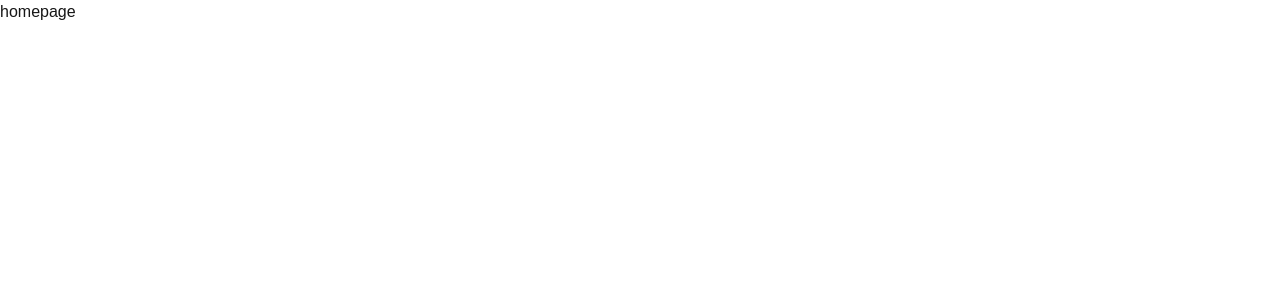
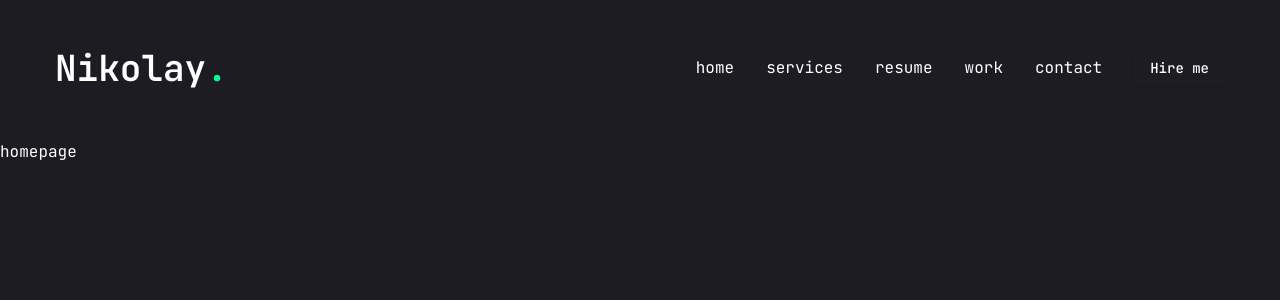
Before and after one commit to vo1d-null/portfolio, a Next.js app: page / in a window 1280 px wide. Shown: the top 300 px of the page. Built offline with nearby package versions, Linux system fonts and the light colour scheme.

Commit message:
basic nav added

```diff
--- a/app/globals.css
+++ b/app/globals.css
@@ -2,91 +2,8 @@
 @tailwind components;
 @tailwind utilities;
 
-:root {
-  --background: #ffffff;
-  --foreground: #171717;
-}
-
-@media (prefers-color-scheme: dark) {
-  :root {
-    --background: #0a0a0a;
-    --foreground: #ededed;
+@layer base {
+  body {
+    @apply font-primary bg-primary text-white leading-loose;
   }
 }
-
-body {
-  color: var(--foreground);
-  background: var(--background);
-  font-family: Arial, Helvetica, sans-serif;
-}
-
-@layer utilities {
-  .text-balance {
-    text-wrap: balance;
-  }
-}
-
-@layer base {
-  :root {
-    --background: 0 0% 100%;
-    --foreground: 240 10% 3.9%;
-    --card: 0 0% 100%;
-    --card-foreground: 240 10% 3.9%;
-    --popover: 0 0% 100%;
-    --popover-foreground: 240 10% 3.9%;
-    --primary: 240 5.9% 10%;
-    --primary-foreground: 0 0% 98%;
-    --secondary: 240 4.8% 95.9%;
-    --secondary-foreground: 240 5.9% 10%;
-    --muted: 240 4.8% 95.9%;
-    --muted-foreground: 240 3.8% 46.1%;
-    --accent: 240 4.8% 95.9%;
-    --accent-foreground: 240 5.9% 10%;
-    --destructive: 0 84.2% 60.2%;
-    --destructive-foreground: 0 0% 98%;
-    --border: 240 5.9% 90%;
-    --input: 240 5.9% 90%;
-    --ring: 240 10% 3.9%;
-    --chart-1: 12 76% 61%;
-    --chart-2: 173 58% 39%;
-    --chart-3: 197 37% 24%;
-    --chart-4: 43 74% 66%;
-    --chart-5: 27 87% 67%;
-    --radius: 0.5rem;
-  }
-  .dark {
-    --background: 240 10% 3.9%;
-    --foreground: 0 0% 98%;
-    --card: 240 10% 3.9%;
-    --card-foreground: 0 0% 98%;
-    --popover: 240 10% 3.9%;
-    --popover-foreground: 0 0% 98%;
-    --primary: 0 0% 98%;
-    --primary-foreground: 240 5.9% 10%;
-    --secondary: 240 3.7% 15.9%;
-    --secondary-foreground: 0 0% 98%;
-    --muted: 240 3.7% 15.9%;
-    --muted-foreground: 240 5% 64.9%;
-    --accent: 240 3.7% 15.9%;
-    --accent-foreground: 0 0% 98%;
-    --destructive: 0 62.8% 30.6%;
-    --destructive-foreground: 0 0% 98%;
-    --border: 240 3.7% 15.9%;
-    --input: 240 3.7% 15.9%;
-    --ring: 240 4.9% 83.9%;
-    --chart-1: 220 70% 50%;
-    --chart-2: 160 60% 45%;
-    --chart-3: 30 80% 55%;
-    --chart-4: 280 65% 60%;
-    --chart-5: 340 75% 55%;
-  }
-}
-
-@layer base {
-  * {
-    @apply border-border;
-  }
-  body {
-    @apply bg-background text-foreground;
-  }
-}
--- a/app/layout.jsx
+++ b/app/layout.jsx
@@ -1,15 +1,13 @@
-import localFont from "next/font/local";
+import { JetBrains_Mono } from "next/font/google";
 import "./globals.css";
 
-const geistSans = localFont({
-  src: "./fonts/GeistVF.woff",
-  variable: "--font-geist-sans",
-  weight: "100 900",
-});
-const geistMono = localFont({
-  src: "./fonts/GeistMonoVF.woff",
-  variable: "--font-geist-mono",
-  weight: "100 900",
+//components
+import Header from "@/components/Header";
+
+const jetbrainsMono = JetBrains_Mono({
+  subsets : ["latin"],
+  weight: ["100", "200", "300", "400", "500", "600", "700", "800"],
+  variable: '--font-jetbrainsMono',
 });
 
 export const metadata = {
@@ -20,11 +18,9 @@ export const metadata = {
 export default function RootLayout({ children }) {
   return (
     <html lang="en">
-      <body
-        className={`${geistSans.variable} ${geistMono.variable} antialiased`}
-      >
-        {children}
-      </body>
+      <body className={jetbrainsMono.variable}>
+        <Header />
+        {children}</body>
     </html>
   );
 }
--- /dev/null
+++ b/components/Header.jsx
@@ -0,0 +1,33 @@
+import Link from "next/link";
+import { Button } from "./ui/button";
+
+//components
+import Nav from "./Nav";
+
+const Header = () => {
+    return <header className="py-8 xl:py-12 text-white">
+        <div className="container mx-auto flex justify-between items-center">
+            {/* logo here */}
+            <Link href='/'>
+                <h1 className="text-4xl font-semibold">
+                    Nikolay<span className=" text-accent">.</span>
+                </h1>
+            </Link>
+
+            {/* desktop navigation & hire me button*/}
+            <div className="hidden xl:flex items-center gap-8">
+                <Nav />
+                <Link href="/contact">
+                    <Button>Hire me</Button>
+                </Link>
+            </div>
+
+            {/* mobile nav */}
+
+            <div className="xl:hidden">mobile nav</div>
+
+        </div>
+    </header>
+};
+
+export default Header;
--- /dev/null
+++ b/components/Nav.jsx
@@ -0,0 +1,42 @@
+"use client";
+import Link from "next/link";
+import { usePathname } from "next/navigation";
+
+const links = [
+    {
+        name : 'home',
+        path : '/',
+    },
+    {
+        name : 'services',
+        path : '/services',
+    },
+    {
+        name : 'resume',
+        path : '/resume',
+    },
+    {
+        name : 'work',
+        path : '/work',
+    },
+    {
+        name : 'contact',
+        path : '/contact',
+    },
+]
+
+const Nav = () => {
+  return (
+    <nav className="flex gap-8">
+        {links.map((link, index)=> {
+            return (
+                <Link href={link.path} key={index}>
+                    {link.name}
+                </Link>
+            );
+        })}
+   </nav>
+  );
+};
+
+export default Nav
--- a/tailwind.config.js
+++ b/tailwind.config.js
@@ -6,49 +6,28 @@ module.exports = {
     "./components/**/*.{js,ts,jsx,tsx,mdx}",
     "./app/**/*.{js,ts,jsx,tsx,mdx}",
   ],
+  prefix: "",
   theme: {
+	container: {
+		center: true,
+		padding: "15px",
+	},
+	screens: {
+		sm: '640px',
+		md: '768px',
+		lg: '960px',
+		xl: '1200px',
+	},
+	fontFamily: {
+		primary: "var(--font-jetbrainsMono)",
+	},
   	extend: {
   		colors: {
-  			background: 'hsl(var(--background))',
-  			foreground: 'hsl(var(--foreground))',
-  			card: {
-  				DEFAULT: 'hsl(var(--card))',
-  				foreground: 'hsl(var(--card-foreground))'
-  			},
-  			popover: {
-  				DEFAULT: 'hsl(var(--popover))',
-  				foreground: 'hsl(var(--popover-foreground))'
-  			},
-  			primary: {
-  				DEFAULT: 'hsl(var(--primary))',
-  				foreground: 'hsl(var(--primary-foreground))'
-  			},
-  			secondary: {
-  				DEFAULT: 'hsl(var(--secondary))',
-  				foreground: 'hsl(var(--secondary-foreground))'
-  			},
-  			muted: {
-  				DEFAULT: 'hsl(var(--muted))',
-  				foreground: 'hsl(var(--muted-foreground))'
-  			},
-  			accent: {
-  				DEFAULT: 'hsl(var(--accent))',
-  				foreground: 'hsl(var(--accent-foreground))'
-  			},
-  			destructive: {
-  				DEFAULT: 'hsl(var(--destructive))',
-  				foreground: 'hsl(var(--destructive-foreground))'
-  			},
-  			border: 'hsl(var(--border))',
-  			input: 'hsl(var(--input))',
-  			ring: 'hsl(var(--ring))',
-  			chart: {
-  				'1': 'hsl(var(--chart-1))',
-  				'2': 'hsl(var(--chart-2))',
-  				'3': 'hsl(var(--chart-3))',
-  				'4': 'hsl(var(--chart-4))',
-  				'5': 'hsl(var(--chart-5))'
-  			}
+			primary : '#1c1c22',
+			accent : {
+				DEFAULT: '#00ff99',
+				hover: '#00e187',
+			},
   		},
   		borderRadius: {
   			lg: 'var(--radius)',
```
